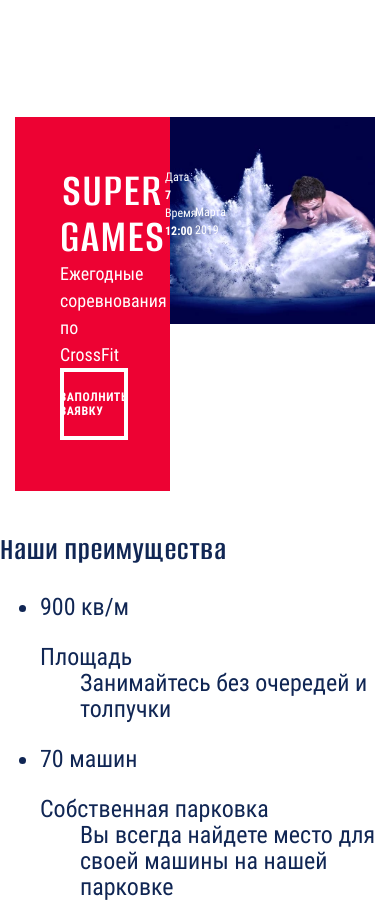
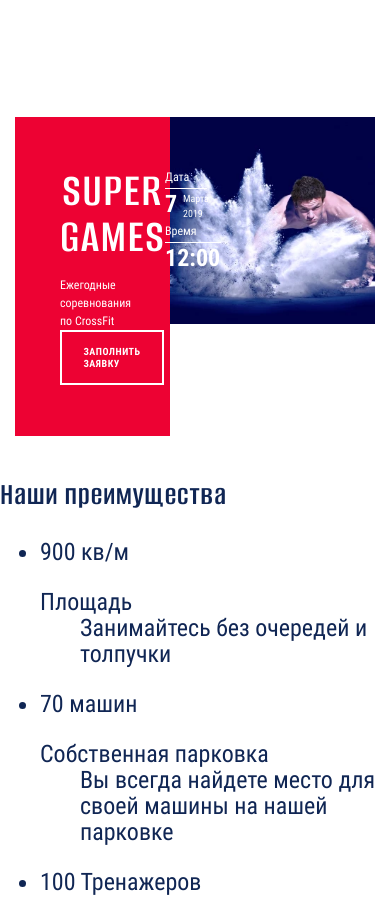
Before and after one commit to bazarovstas/supergym, a website built with webpack: page source/index.html in a window 390 px wide. Shown: the part 1645-2559 px from the top of the page. Built offline with nearby package versions, Linux system fonts and the light colour scheme; files whose address does not match are found by name.

Commit message:
Добавлены стили для блока promo для планшетной версии

```diff
--- a/source/index.html
+++ b/source/index.html
@@ -152,7 +152,7 @@
             </div>
 
             <p class="promo__text">Ежегодные соревнования по CrossFit</p>
-            <a class="promo__link  btn" href="#">Заполнить заявку</a>
+            <a class="promo__link  btn btn--promo" href="#">Заполнить заявку</a>
           </div>
 
           <div class="promo__image-wrapper">
--- a/source/sass/blocks/btn.scss
+++ b/source/sass/blocks/btn.scss
@@ -18,6 +18,18 @@
 
   transition: opacity $trans-default;
 
+  @include hover-focus {
+    opacity: 0.8;
+  }
+
+  @media (max-width: 1199px) {
+    padding: 18px 30px;
+  }
+
+  @media (max-width: 767px) {
+    width: 100%;
+  }
+
   &--secondary {
     color: $color-default-black;
   }
@@ -28,15 +40,15 @@
     pointer-events: none;
   }
 
-  @include hover-focus {
-    opacity: 0.8;
-  }
+  &--promo {
+    @media (max-width: 1199px) {
+      max-width: 265px;
+      padding: 14px 50px;
 
-  @media (max-width: 1199px) {
-    padding: 18px 30px;
-  }
+      font-size: 10px;
+      line-height: 11.72px;
 
-  @media (max-width: 1199px) {
-    width: 100%;
+      border: 2px solid $color-default-white;
+    }
   }
 }
--- a/source/sass/blocks/promo.scss
+++ b/source/sass/blocks/promo.scss
@@ -27,6 +27,10 @@
 .promo__wrapper {
   display: flex;
   justify-content: space-between;
+
+  @media (max-width: 1199px) {
+    max-width: 265px;
+  }
 }
 
 .promo__title {
@@ -45,6 +49,35 @@
   @media (max-width: 1199px) {
     min-width: 60px;
   }
+
+  &::before,
+  &::after {
+    content: "";
+    position: absolute;
+    top: 30px;
+
+    width: 64px;
+    height: 1px;
+    background-color: $color-default-white;
+
+    @media (max-width: 1199px) {
+      top: 20px;
+
+      width: 42px;
+    }
+  }
+
+  &::after {
+    top: 118px;
+
+    width: 88px;
+
+    @media (max-width: 1199px) {
+      top: 74px;
+
+      width: 56px;
+    }
+  }
 }
 
 .promo__item {
@@ -54,6 +87,11 @@
   font-size: 18px;
   line-height: 27px;
   color: $color-default-white;
+
+  @media (max-width: 1199px) {
+    font-size: 12px;
+    line-height: 18px;
+  }
 
   &--bold {
     font-weight: 700;
@@ -77,14 +115,12 @@
     line-height: 21px;
 
     @media (max-width: 1199px) {
+      top: 23px;
+      left: 18px;
+
       font-size: 10px;
       line-height: 15px;
     }
-  }
-
-  @media (max-width: 1199px) {
-    font-size: 12px;
-    line-height: 18px;
   }
 }
 
@@ -95,6 +131,11 @@
   font-size: 18px;
   line-height: 27px;
   color: $color-default-white;
+
+  @media (max-width: 1199px) {
+    font-size: 12px;
+    line-height: 18px;
+  }
 }
 
 .promo__image-wrapper {
@@ -104,3 +145,7 @@
     width: 57%;
   }
 }
+
+.promo__image {
+  min-width: 100%;
+}
```
Also changed, not shown: build/css/style.css, build/css/style.min.css, build/index.html, 1 other file.
